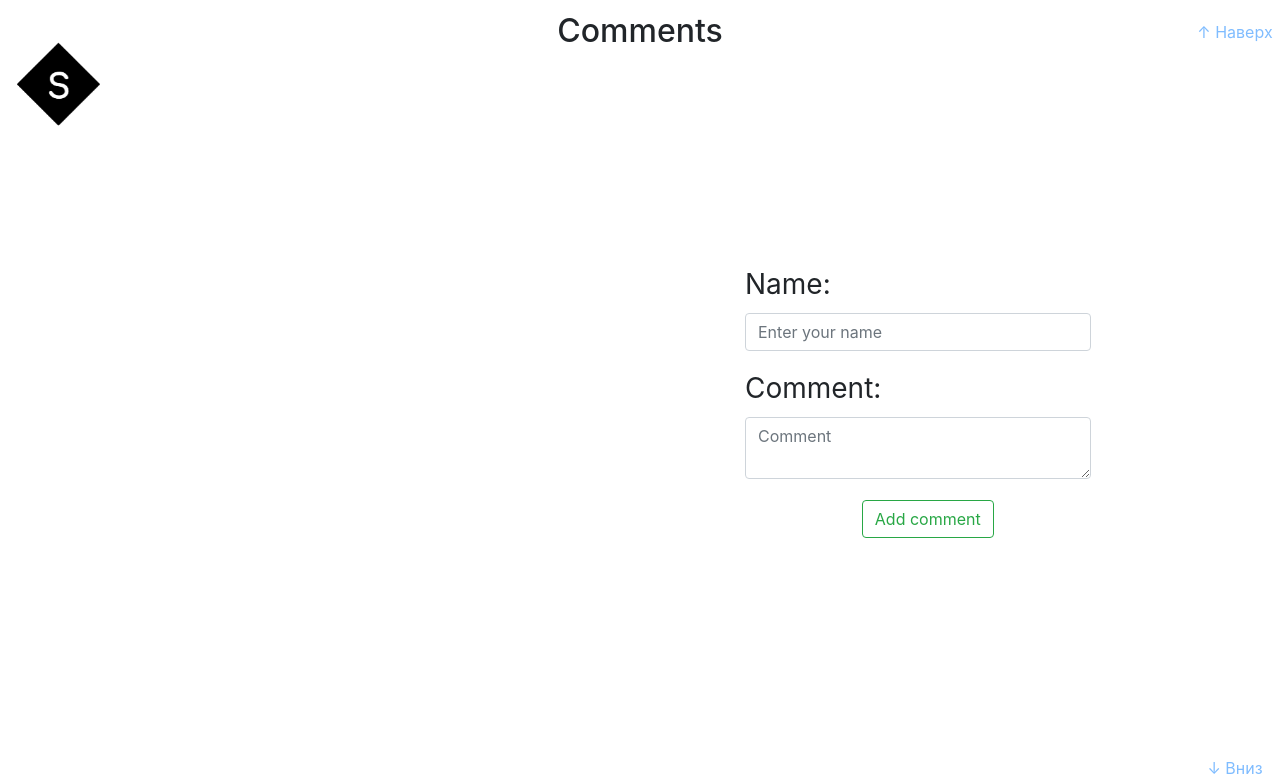
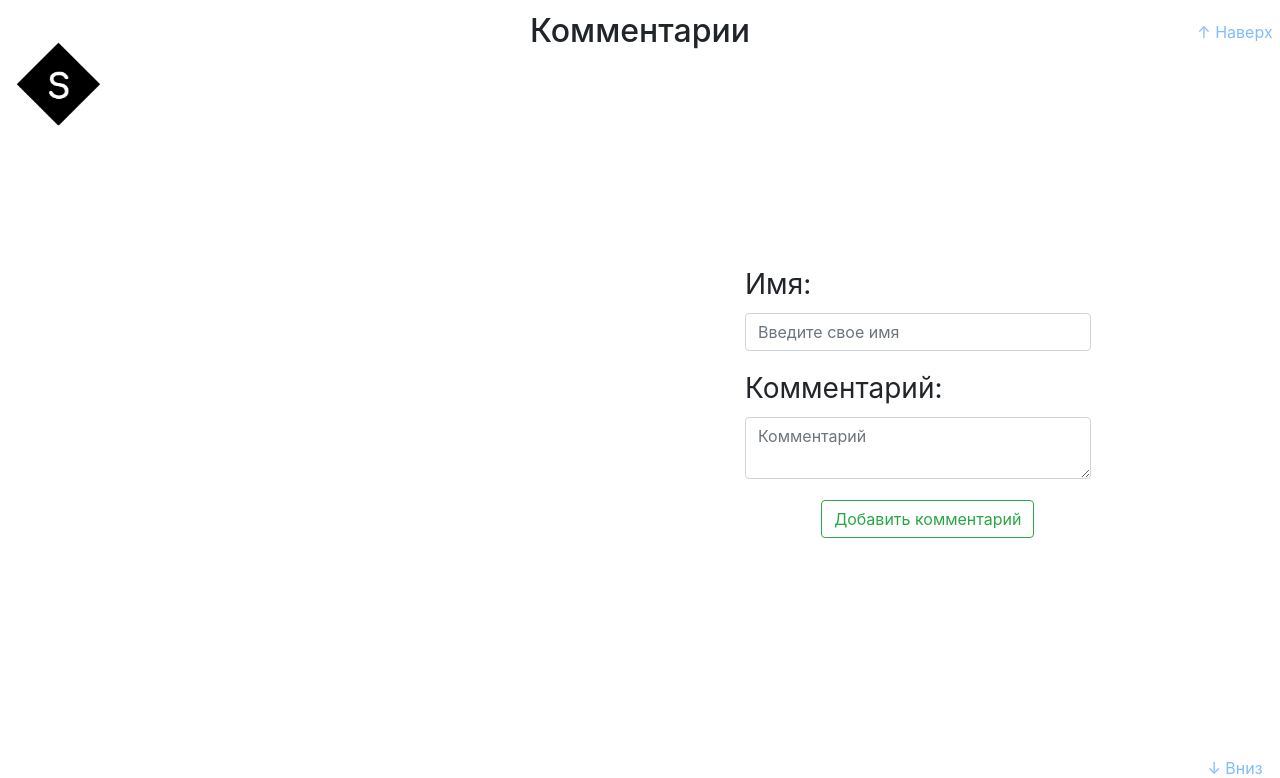
Before and after one commit to lycayan18/Team-Number-WEB, a Flask app: page /comments in a window 1280 px wide. Shown: the top 778 px of the page. Run offline with Flask 3, Linux system fonts and the light colour scheme; some libraries are stand-ins or nearby versions.

Commit message:
Add multilingualism

```diff
--- a/templates/comment.html
+++ b/templates/comment.html
@@ -19,7 +19,7 @@
     <div class="row">
         <div class="col-lg-12 h_comments">
             <h2 class="text-center">
-                Comments
+                Комментарии
             </h2>
             <br>
         </div>
@@ -29,15 +29,15 @@
         <div class="col-lg-6 font_block">
             <form class="position">
                 <div class="form-group">
-                    <label for="comment-name">Name:</label>
-                    <input class="form-control" id="comment-name"  placeholder="Enter your name">
+                    <label for="comment-name">Имя:</label>
+                    <input class="form-control" id="comment-name"  placeholder="Введите свое имя">
                 </div>
                 <div class="form-group">
-                    <label for="comment-body">Comment:</label>
-                    <textarea  class="form-control" id="comment-body" placeholder="Comment"></textarea>
+                    <label for="comment-body">Комментарий:</label>
+                    <textarea  class="form-control" id="comment-body" placeholder="Комментарий"></textarea>
                 </div>
                 <div class="form-group form-check text-center button_add">
-                    <button type="button" class="btn btn-outline-success" id="comment-add">Add comment</button>
+                    <button type="button" class="btn btn-outline-success" id="comment-add">Добавить комментарий</button>
                 </div>
             </form>
         </div>
--- a/templates/company_template.html
+++ b/templates/company_template.html
@@ -40,13 +40,13 @@
                 </div>
                 <div class="navbar_ navbar-light container">
                     <div class="header_button_1 navbar-brand font_size_button">
-                        <a href="/{{company}}/achievements"><button  class="button button-color">Достижения</button></a>
+                        <a href="/{{company}}/achievements"><button  class="button button-color" data-lang="dropdown-item_achievements">Достижения</button></a>
                     </div>
                     <div  class="header_button_2 navbar-brand font_size_button">
-                        <a href="/{{company}}/developers"><button  class="button button-color">Разработчики</button></a>
+                        <a href="/{{company}}/developers"><button  class="button button-color" data-lang="dropdown-item_developers">Разработчики</button></a>
                     </div>
                     <div class="header_button_3 navbar-brand font_size_button">
-                        <a href="/{{company}}/history"><button  class="button button-color">История компании</button></a>
+                        <a href="/{{company}}/history"><button  class="button button-color" data-lang="dropdown-item_company_history">История компании</button></a>
                     </div>
                 </div>
                 <div>
```
Also changed, not shown: static/js/text.js (+12 -0 lines), db/database.db.
